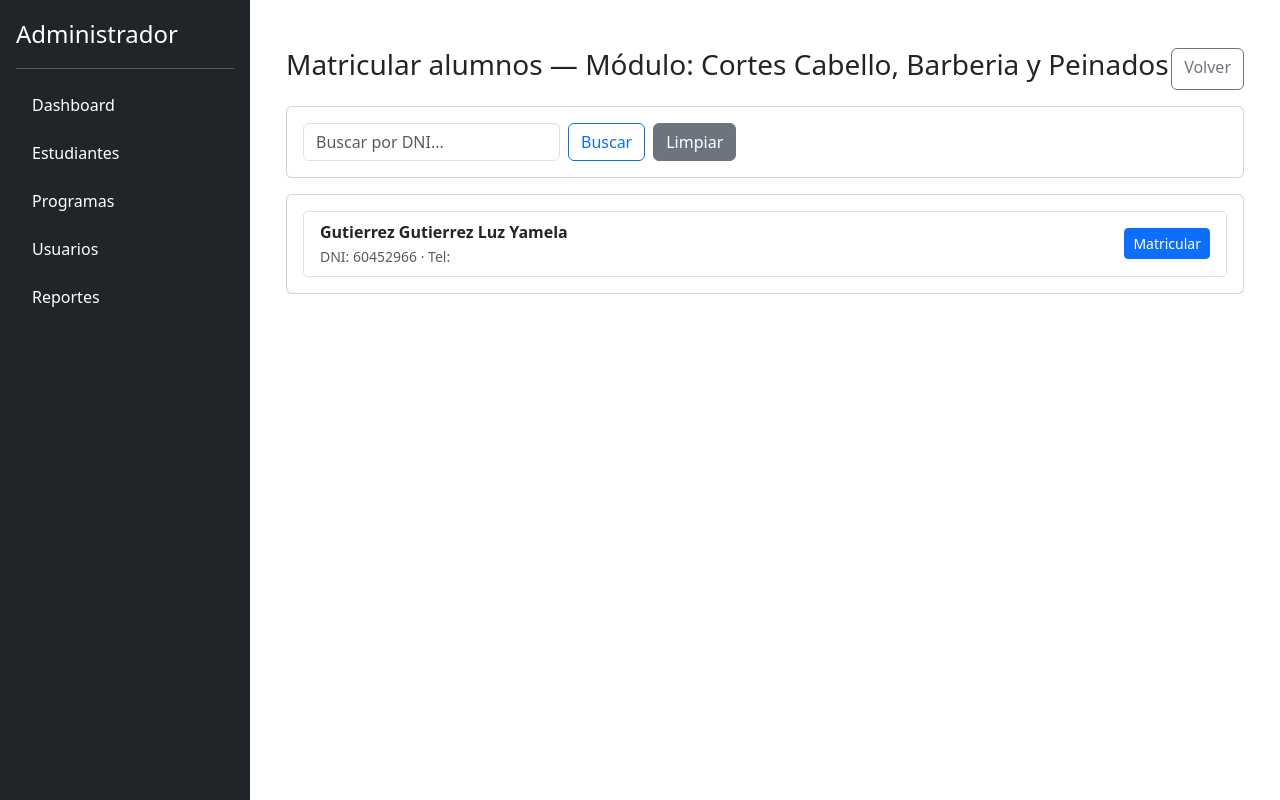
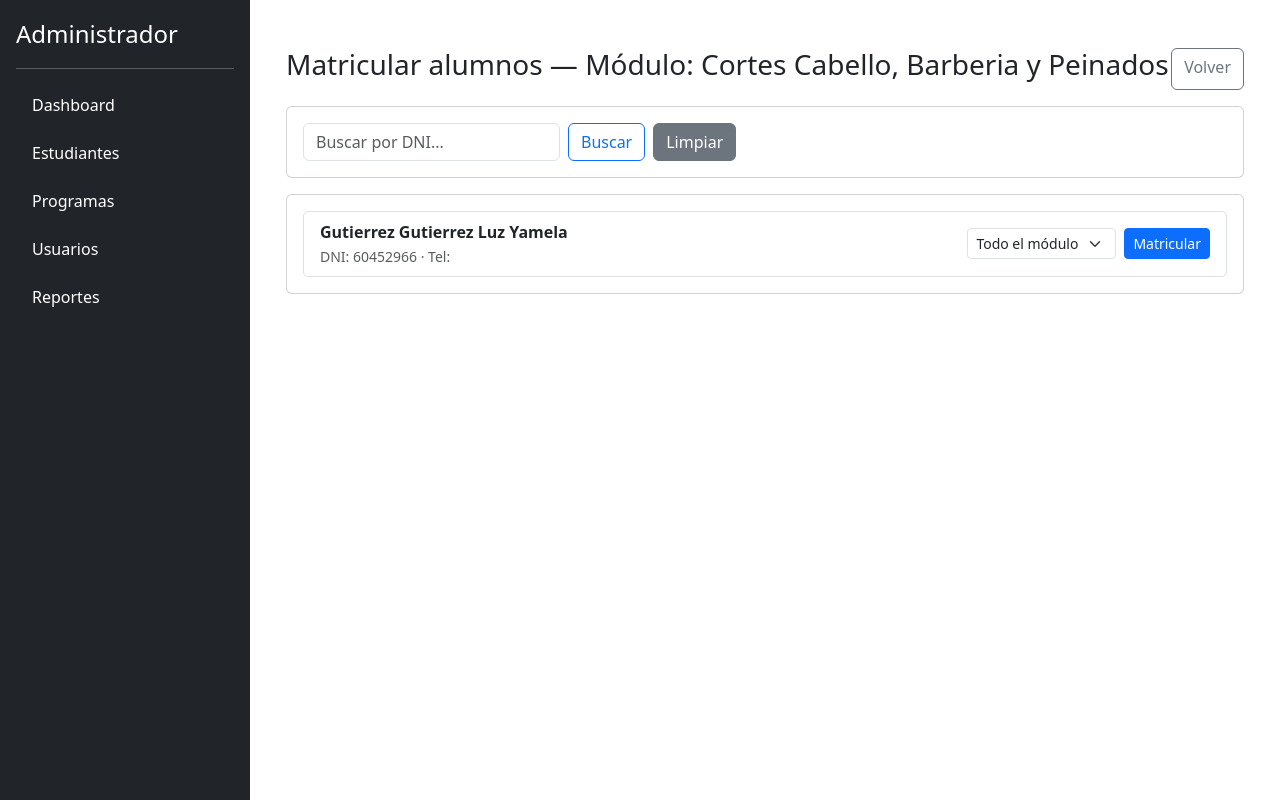
Before and after one commit to NikolasZM/Sistema-de-informacion-academica, a Flask app: page /administrador/modulo_activo/1/matricular in a window 1280 px wide. Run offline with Flask 3, Linux system fonts and the light colour scheme.

Commit message:
Add files via upload

```diff
--- a/templates/matricular_alumnos.html
+++ b/templates/matricular_alumnos.html
@@ -24,14 +24,23 @@
     {% if estudiantes %}
       <div class="list-group">
         {% for e in estudiantes %}
-          <div class="list-group-item d-flex justify-content-between align-items-center">
+          <div class="list-group-item d-flex justify-content-between align-items-center flex-wrap">
             <div>
               <strong>{{ e.nombre_completo }}</strong><br>
               <small class="text-muted">DNI: {{ e.dni }} · Tel: {{ e.info.celular if e.info else '' }}</small>
             </div>
             <div class="text-end">
-              <form method="post" style="display:inline;">
+              <form method="post" class="d-flex align-items-center gap-2" style="display:inline-flex;">
                 <input type="hidden" name="estudiante_id" value="{{ e.id }}">
+
+                <!-- 🔹 Selector de curso o todo el módulo -->
+                <select name="curso_activo_id" class="form-select form-select-sm" required>
+                  <option value="modulo">Todo el módulo</option>
+                  {% for c in cursos_activos %}
+                    <option value="{{ c.id }}">{{ c.curso.nombre }}</option>
+                  {% endfor %}
+                </select>
+
                 <button class="btn btn-sm btn-primary">Matricular</button>
               </form>
             </div>
--- a/templates/programa_new.html
+++ b/templates/programa_new.html
@@ -58,7 +58,8 @@
       return;
     }
     try {
-      const res = await fetch(`/ _api/modulos/${pid}`.replace(' ', '')); // limpia posible espacio por plantillas
+      const res = await fetch(`/_api/modulos/${pid}`);
+
       if (!res.ok) throw new Error('error');
       const mods = await res.json();
       let html = '<option value="">-- Elige un módulo --</option>';
```
